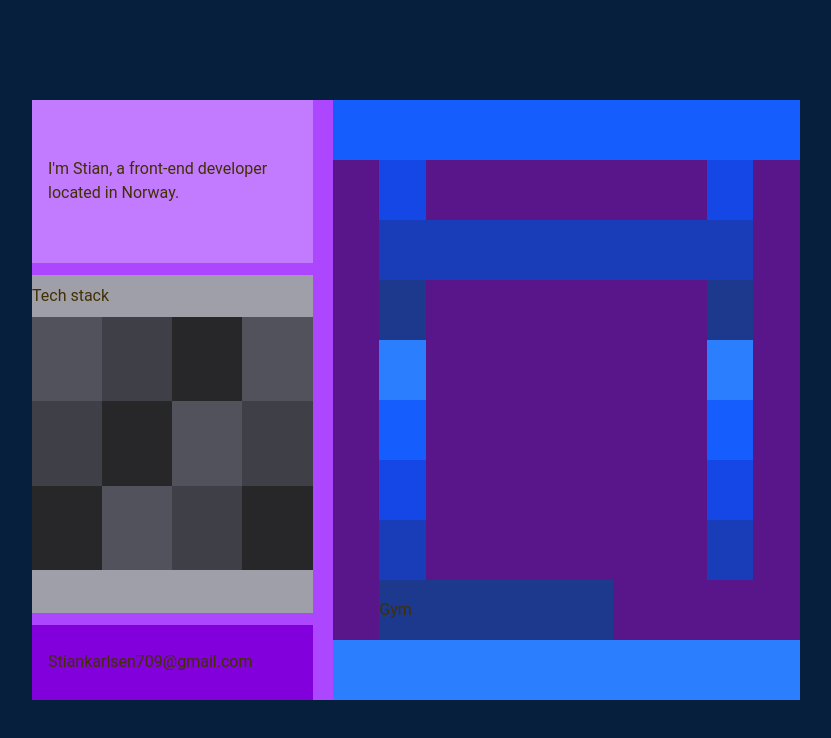
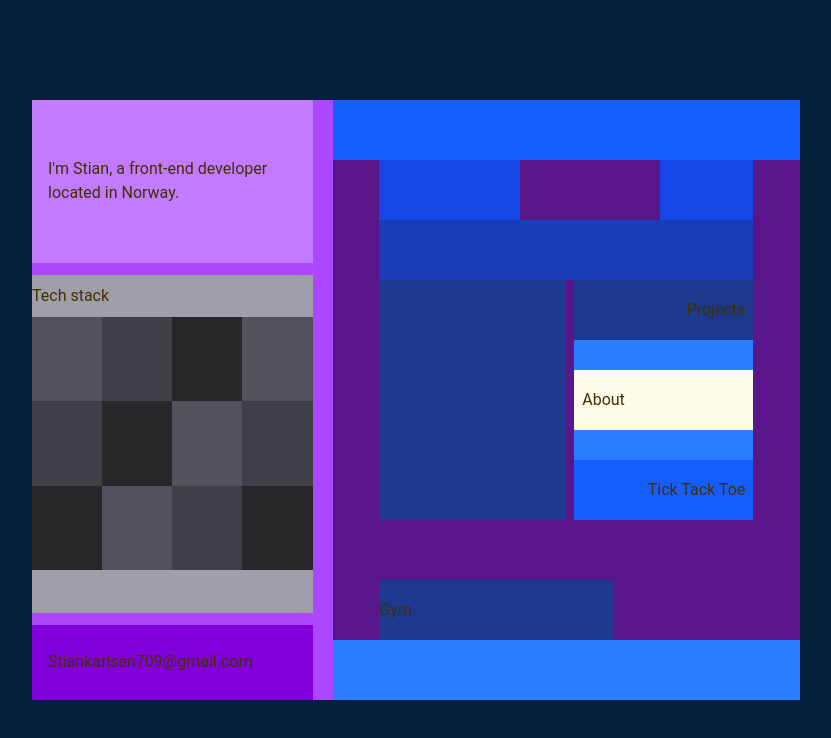
Before and after one commit to Stahelski/PortfolioPage, a Next.js app: page /NewHero in a window 1280 px wide. Shown: the top 738 px of the page, without its empty margins (224-1055 px from the left). Built offline with nearby package versions, Linux system fonts and the light colour scheme.

Commit message:
New page update

```diff
--- a/src/app/NewHero/page.jsx
+++ b/src/app/NewHero/page.jsx
@@ -45,23 +45,27 @@ export default function NewHero() {
         </div>
         <div className="bg-purple-900 ml-2 col-span-5 col-start-4 row-span-7 grid grid-cols-10 grid-rows-10">
           <div className="bg-blue-600 col-span-10"></div>
-          <div className="bg-blue-700 row-start-2 col-start-2"></div>
+          <div className="bg-blue-700 row-start-2 col-start-2 col-end-5"></div>
           <div className="bg-blue-800 row-start-3 col-start-2 col-end-10"></div>
-          <div className="bg-blue-900 row-start-4 col-start-2"></div>
-          <div className="bg-blue-500 row-start-5 col-start-2"></div>
-          <div className="bg-blue-600 row-start-6 col-start-2"></div>
-          <div className="bg-blue-700 row-start-7 col-start-2"></div>
-          <div className="bg-blue-800 row-start-8 col-start-2"></div>
+          <div className="bg-blue-900 row-start-4 row-end-8 col-start-2 col-end-6"></div>
           <div className="bg-blue-900 row-start-9 col-start-2 col-end-7 flex items-center">
             Gym
           </div>
 
-          <div className="bg-blue-700 row-start-2 col-start-9"></div>
-          <div className="bg-blue-900 row-start-4 col-start-9"></div>
-          <div className="bg-blue-500 row-start-5 col-start-9"></div>
-          <div className="bg-blue-600 row-start-6 col-start-9"></div>
-          <div className="bg-blue-700 row-start-7 col-start-9"></div>
-          <div className="bg-blue-800 row-start-8 col-start-9"></div>
+          <div className="bg-blue-700 row-start-2 col-start-8 col-end-10"></div>
+
+          <div className="bg-blue-900 row-start-4 col-start-6 col-end-10 ml-2 pr-2 flex justify-end items-center">
+            Projects
+          </div>
+          <div className="bg-blue-500 row-start-5 row-span-2 col-start-6 col-end-10 ml-2 flex items-center">
+            <div className="bg-amber-50 w-full h-[50%] flex items-center pl-2">
+              About
+            </div>
+          </div>
+          <div className="bg-blue-600 row-start-7 col-start-6 col-end-10 ml-2 pr-2 flex justify-end items-center">
+            Tick Tack Toe
+          </div>
+
           <div className="bg-blue-500 row-start-10 col-span-10"></div>
         </div>
       </div>
```
